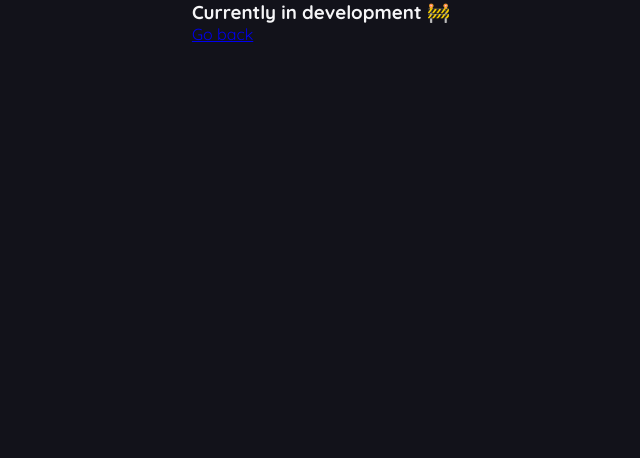
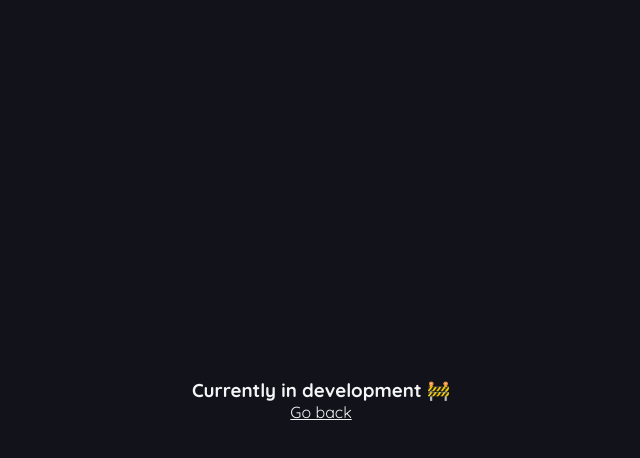
Before and after one commit to homusys/personal-website, a React (Vite) app: page /#/wip in a window 1280 px wide. Shown: the top 458 px of the page, without its empty margins (319-959 px from the left). Built offline with nearby package versions, Linux system fonts and the light colour scheme.

Commit message:
Add styling and transition animation to wip page

```diff
--- a/src/app/routes/wip/wip.tsx
+++ b/src/app/routes/wip/wip.tsx
@@ -1,7 +1,12 @@
 import { NavLink } from "react-router";
+import Curtains from "../../components/curtains/curtains";
+
+import "./wip.css";
 
 export default function WIP() {
   return (
+    <>
+      <Curtains />
       <div id="wip">
         <span>
           <h3 className="font-header">Currently in development 🚧</h3>
@@ -10,5 +15,6 @@ export default function WIP() {
           Go back
         </NavLink>
       </div>
+    </>
   );
 }
```
Lines whose indentation alone changed are shown as unchanged.
